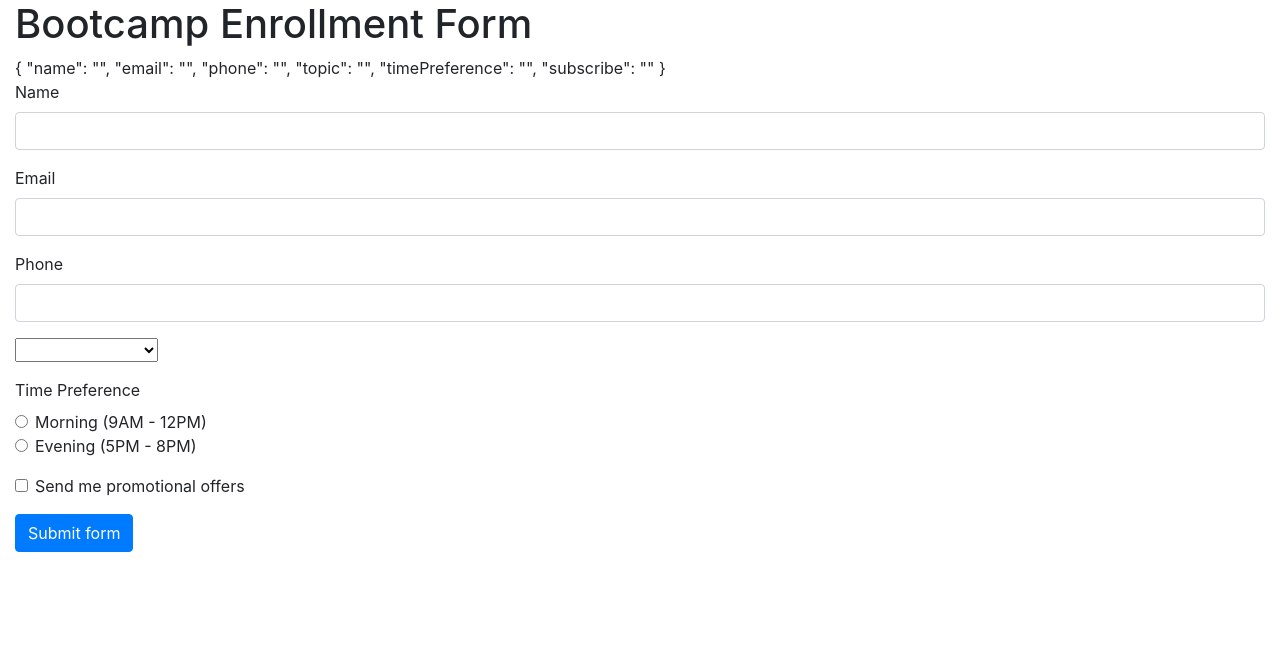
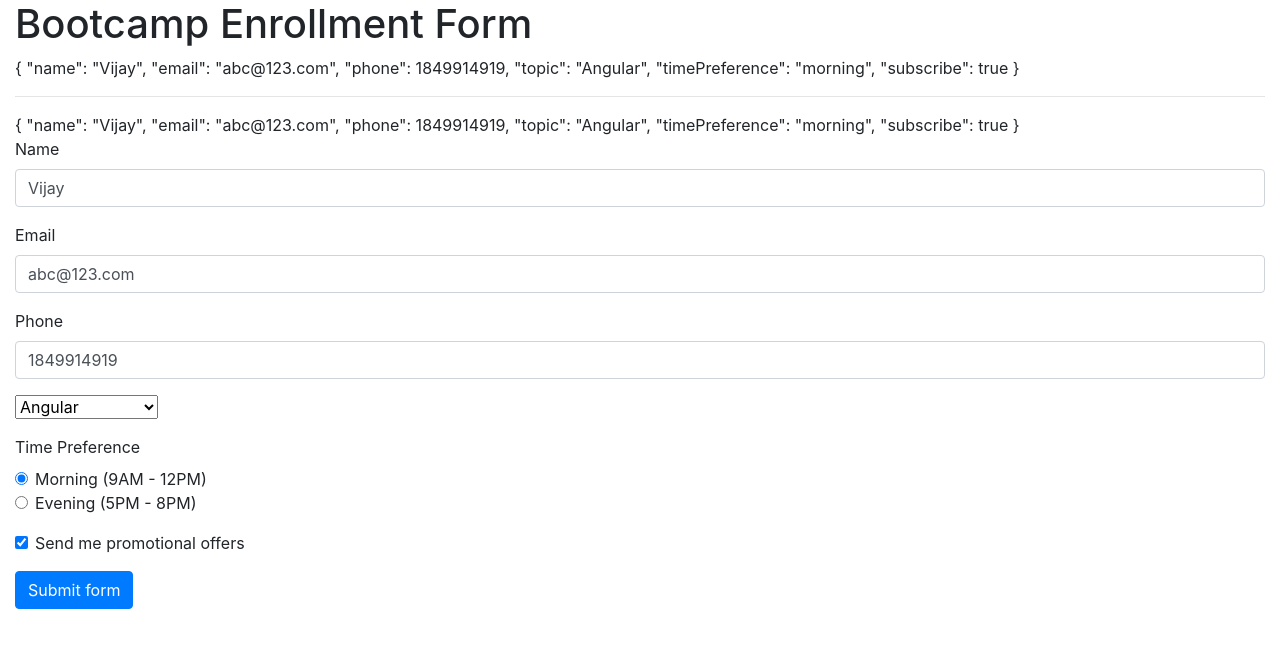
Before and after one commit to VijayGohel/angular-forms, an Angular app: page / in a window 1280 px wide. Shown: the top 648 px of the page. Built offline with nearby package versions, Linux system fonts and the light colour scheme.

Commit message:
databinding using ngModel

```diff
--- a/src/app/app.component.html
+++ b/src/app/app.component.html
@@ -2,23 +2,25 @@
   <h1>Bootcamp Enrollment Form</h1>
   <form #userData="ngForm">
     {{ userData.value | json }}
+<hr>
+    {{userModel | json}}
     <div class="form-group">
       <label>Name</label>
-      <input type="text"  id="" class="form-control" ngModel name="name">
+      <input type="text"  id="" class="form-control" [(ngModel)]="userModel.name" name="name">
     </div>
 
     <div class="form-group">
       <label>Email</label>
-      <input type="email"  id="" class="form-control" ngModel name="email">
+      <input type="email"  id="" class="form-control" [(ngModel)]="userModel.email" name="email">
     </div>
 
     <div class="form-group">
       <label>Phone</label>
-      <input type="tel"  id="" class="form-control" ngModel name="phone">
+      <input type="tel"  id="" class="form-control" [(ngModel)]="userModel.phone" name="phone">
     </div>
 
     <div class="form-group">
-      <select  id="" class="cutom-select" ngModel name="topic">
+      <select  id="" class="cutom-select" [(ngModel)]="userModel.topic" name="topic">
         <option  selected>I'm interested in</option>
         <option value="{{topic}}" *ngFor="let topic of topics">{{ topic }}</option>
       </select>
@@ -27,19 +29,19 @@
     <div class="mb-3">
       <label for="">Time Preference</label>
       <div class="form-check">
-        <input class="form-check-input" type="radio" name="timePreference" value="morning" ngModel>
+        <input class="form-check-input" type="radio" name="timePreference" value="morning" [(ngModel)]="userModel.timePreference">
         <label for="" class="form-check-label"> Morning (9AM - 12PM)</label>
       </div>
 
       <div class="form-check">
-        <input class="form-check-input" type="radio" name="timePreference" value="evening" ngModel>
+        <input class="form-check-input" type="radio" name="timePreference" value="evening" [(ngModel)]="userModel.timePreference">
         <label for="" class="form-check-label"> Evening (5PM - 8PM)</label>
       </div>
 
     </div>
 
     <div class="form-check mb-3">
-      <input class="form-check-input" type="checkbox" ngModel name="subscribe">
+      <input class="form-check-input" type="checkbox" [(ngModel)]="userModel.subscribe" name="subscribe">
       <label for="" class="form-check-label">Send me promotional offers</label>
     </div>
 
--- a/src/app/app.component.ts
+++ b/src/app/app.component.ts
@@ -1,4 +1,5 @@
 import { Component } from '@angular/core';
+import { User } from './user';
 
 @Component({
   selector: 'app-root',
@@ -7,4 +8,6 @@ import { Component } from '@angular/core';
 })
 export class AppComponent {
   topics = ['Angular','React','Vue'];
+
+  userModel=new User("Vijay","abc@123.com",1849914919,"Angular","morning",true);
 }
--- a/src/app/user.ts
+++ b/src/app/user.ts
@@ -1,2 +1,11 @@
 export class User {
+    constructor(
+        public name:string,
+        public email:string,
+        public phone:number,
+        public topic:string,
+        public timePreference: string,
+        public subscribe: boolean
+    )
+    {}
 }
```
